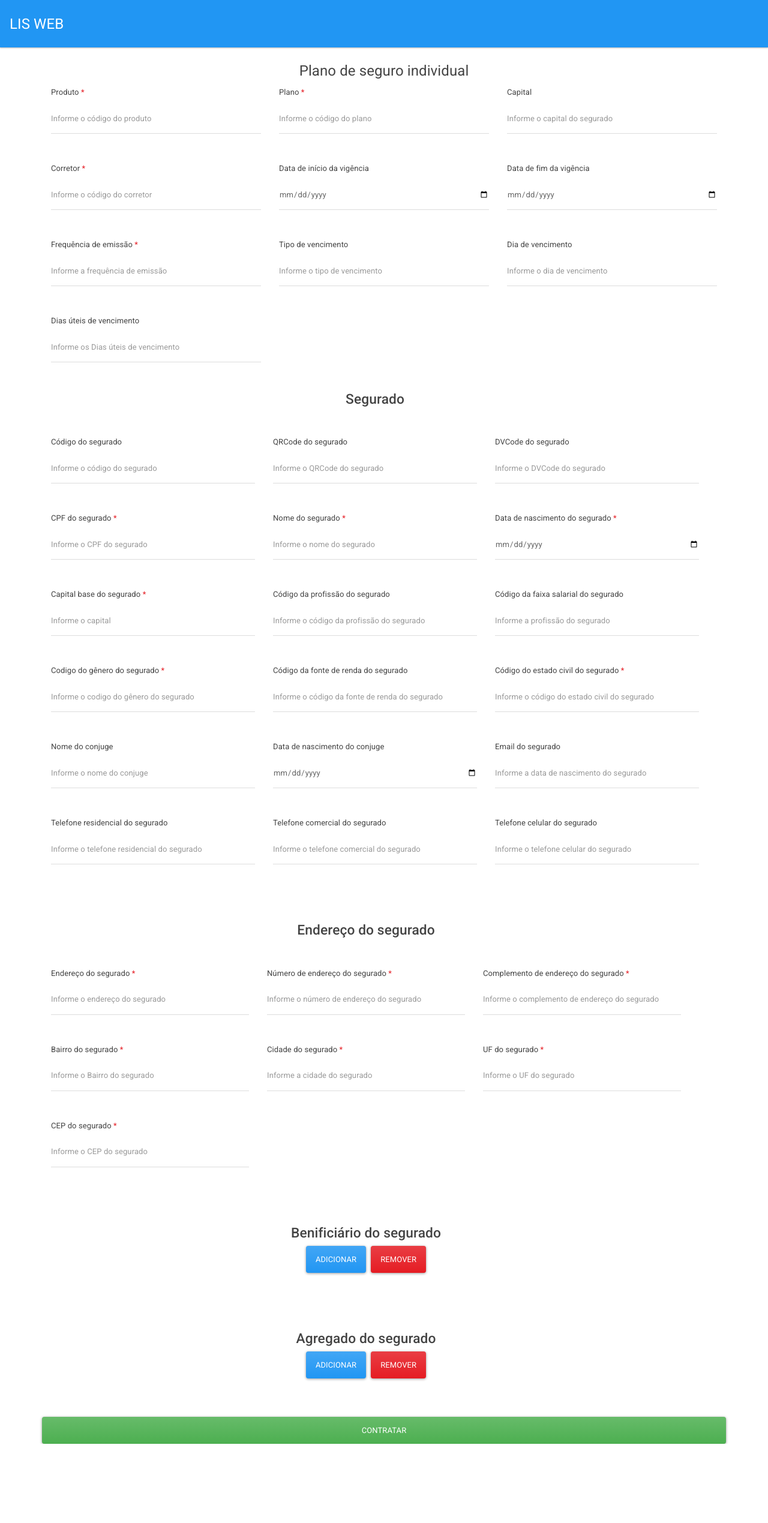
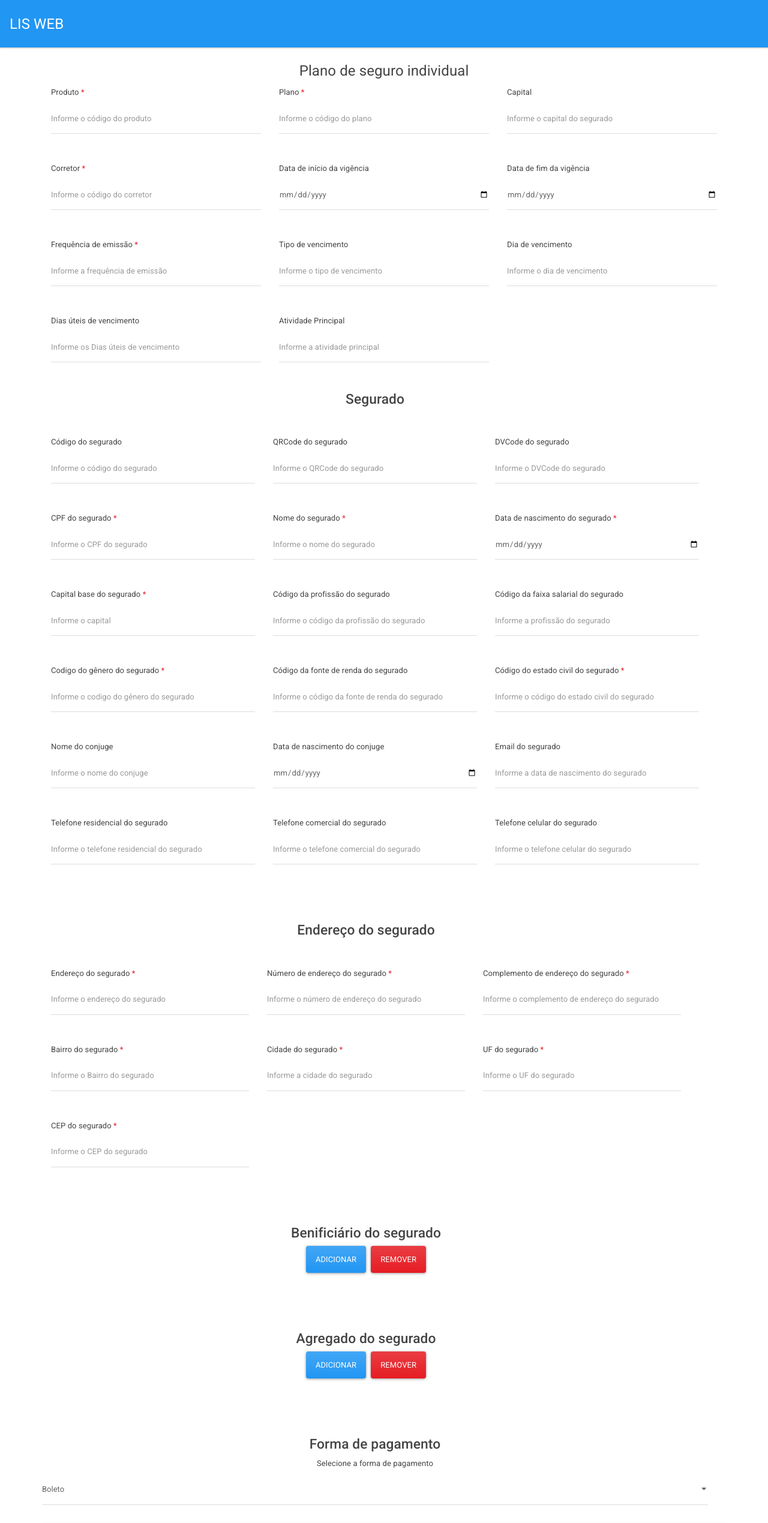
Before and after one commit to WemersonPD/lis-web-frontend-v2, an Angular app: page /seguro-individual-plano-form in a window 1280 px wide. Shown: the top 2539 px of the page at 60% size. Before the commit the page ends 2407 px from the top, so only its background shows below. Built offline with nearby package versions, Linux system fonts and the light colour scheme.

Commit message:
Add form Consignado

```diff
--- a/src/app/seguro-individual-plano/seguro-individual-plano-form/seguro-individual-plano-form.component.html
+++ b/src/app/seguro-individual-plano/seguro-individual-plano-form/seguro-individual-plano-form.component.html
@@ -129,6 +129,15 @@
         class="form-control"
         formControlName="DiasUteisVencimento"
         placeholder="Informe os Dias úteis de vencimento"
+      />
+    </div>
+    <div class="form-group col-4 mb-5">
+      <label>Atividade Principal</label>
+      <input
+        type="number"
+        class="form-control"
+        formControlName="AtividadePrincipal"
+        placeholder="Informe a atividade principal"
       />
     </div>
     <!-- Segurado apartir daqui -->
@@ -742,12 +751,71 @@
                 "
               ></app-mensagem-erro>
             </div>
-            <hr class="col-12 mb-5" />
           </div>
+          <hr class="col-12 mb-5" />
         </div>
       </div>
     </div>
     <!-- Segurado até aqui -->
+    <!-- Forma de pagamento aqui -->
+    <div class="form-group col-12 row mt-5">
+      <h3 class="col-12 text-center">Forma de pagamento</h3>
+      <label class="col-12 text-center">Selecione a forma de pagamento</label>
+      <select class="form-control" formControlName="FormaPagamento">
+        <option value="0" [selected]="true">Boleto</option>
+        <option value="1">Débito em conta</option>
+        <option value="2">Consignado</option>
+        <option value="4">Consignado INSS</option>
+      </select>
+      <div
+        *ngIf="seguroIndividualPlanoForm.get('FormaPagamento').value == 1"
+      ></div>
+      <div
+        *ngIf="
+          seguroIndividualPlanoForm.get('FormaPagamento').value == 2 ||
+          seguroIndividualPlanoForm.get('FormaPagamento').value == 4
+        "
+        class="col-12 row"
+      >
+        <ng-container
+          *ngIf="
+            seguroIndividualPlanoForm.get('FormaPagamento').value == 2;
+            else inss
+          "
+        >
+          <h3 class="text-center col-12 mt-5">Consignado</h3>
+        </ng-container>
+        <ng-template #inss>
+          <h3 class="text-center col-12 mt-5">Consignado INSS</h3>
+        </ng-template>
+        <div formGroupName="Consignado" class="col-12 row"></div>
+        <div formGroupName="Consignado" class="col-12 row">
+          <div class="form-group col-6 my-5">
+            <label>Funcional do consignado</label>
+            <input
+              type="number"
+              class="form-control"
+              formControlName="Funcional"
+              placeholder="Informe o funcional do consignado"
+            />
+          </div>
+          <div class="form-group col-6 my-5">
+            <label
+              >Matricula do consignado <span class="text-danger">*</span></label
+            >
+            <input
+              type="text"
+              class="form-control"
+              formControlName="Matricula"
+              placeholder="Informe o número da matrícula/benefício"
+            />
+          </div>
+        </div>
+      </div>
+      <!-- <div *ngIf="seguroIndividualPlanoForm.get('FormaPagamento').value == 4">
+        3
+      </div> -->
+    </div>
     <button type="submit" class="btn btn-success mt-3 col-12">Contratar</button>
   </div>
 </form>
--- a/src/app/seguro-individual-plano/seguro-individual-plano-form/seguro-individual-plano-form.component.ts
+++ b/src/app/seguro-individual-plano/seguro-individual-plano-form/seguro-individual-plano-form.component.ts
@@ -64,8 +64,11 @@ export class SeguroIndividualPlanoFormComponent implements OnInit {
         Agregados: this.formBuilder.array([]),
       }),
       AtividadePrincipal: ['', []],
-      FormaPagamento: ['', [Validators.required]],
-      Consignado: ['', []],
+      FormaPagamento: [0, [Validators.required]],
+      Consignado: this.formBuilder.group({
+        Funcional: ['', []],
+        Matricula: ['', [Validators.required]],
+      }),
       Debito: ['', []],
       DPS: ['', []],
       Origem: ['', []],
```
